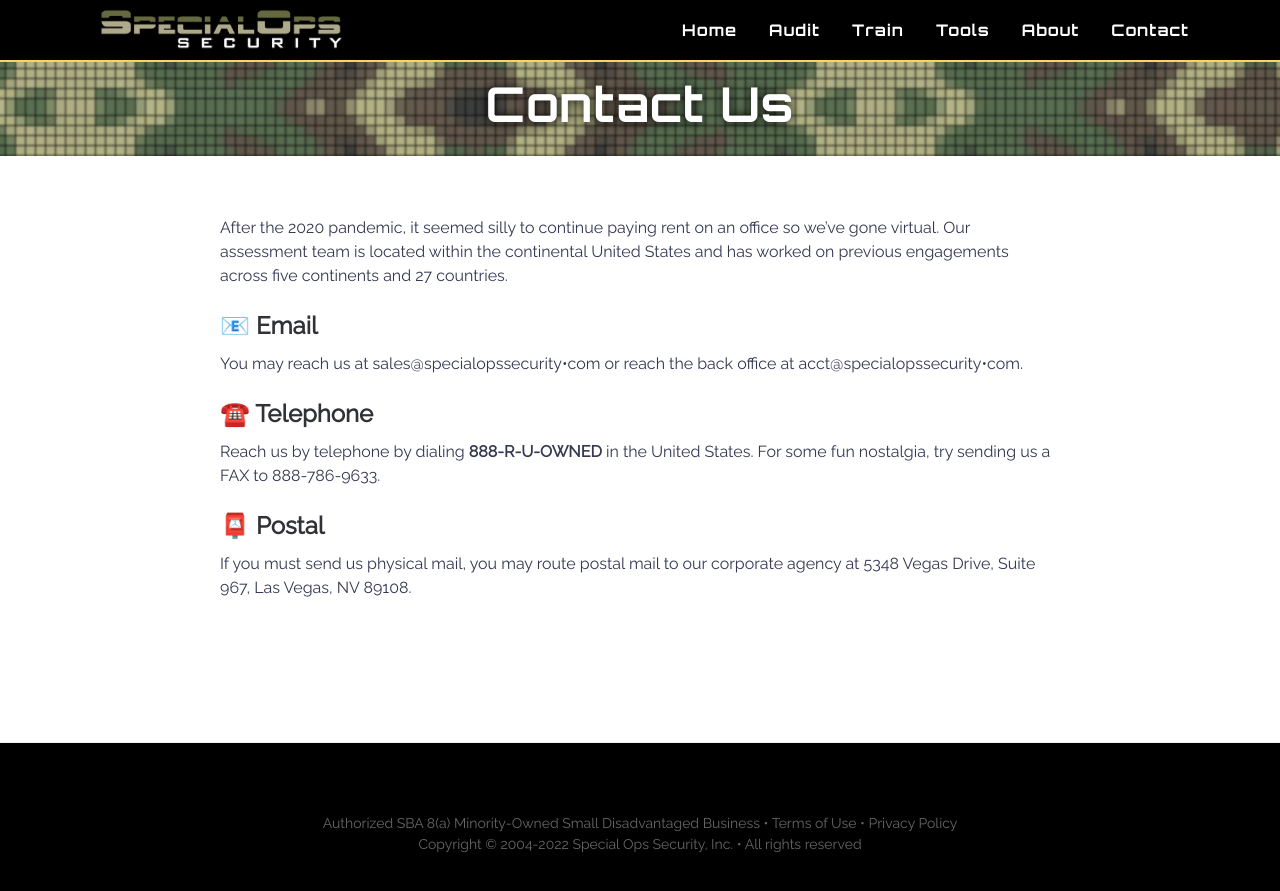
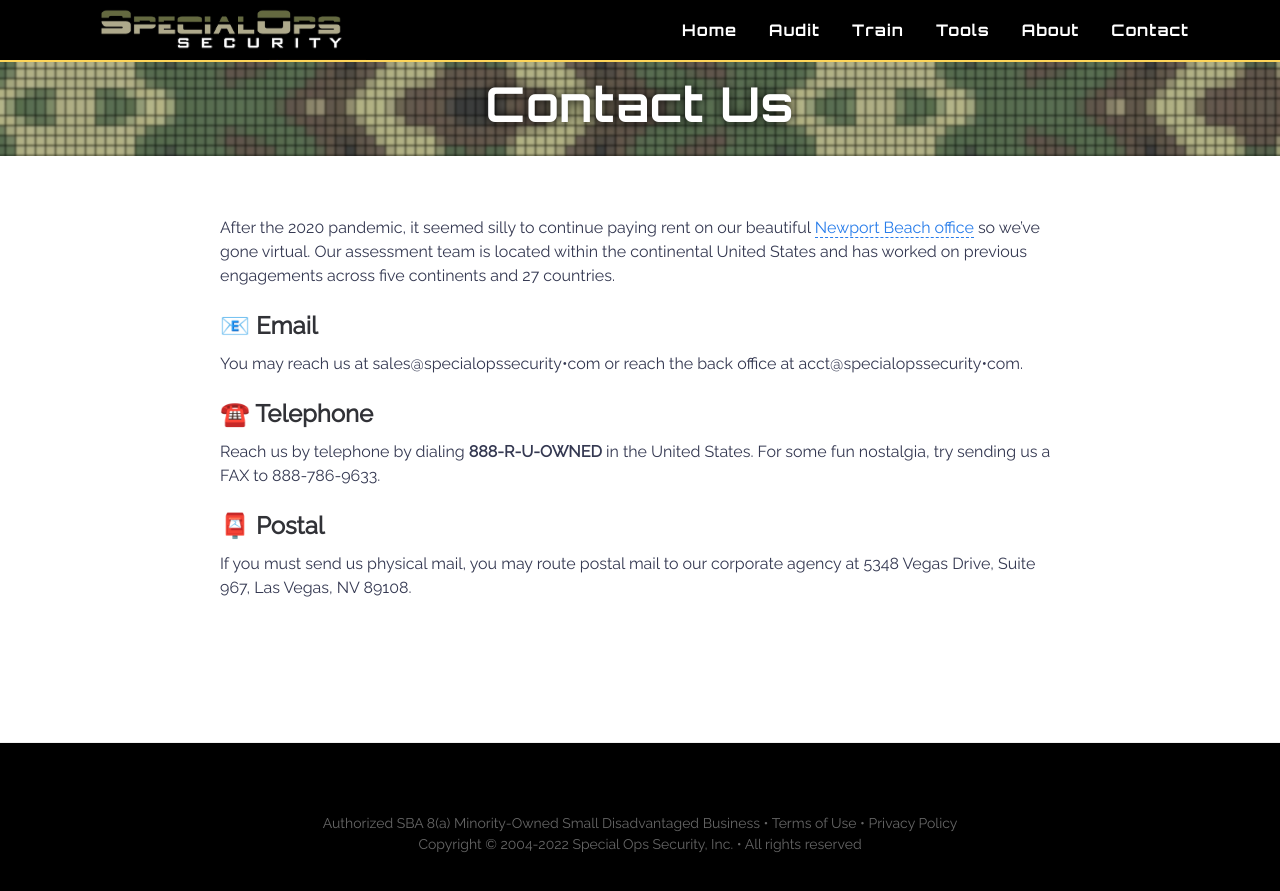
Before and after one commit to specialopssecurity/specialopssecurity.github.io, a Jekyll site: the page built from contact.md, in a window 1280 px wide. Shown: the top 891 px of the page. Built offline with Jekyll 4.4.1, drawn with Linux system fonts in a browser that asks for light colours.

Commit message:
Update contact.md

```diff
--- a/contact.md
+++ b/contact.md
@@ -4,9 +4,7 @@
 permalink: /contact/
 ---
 
-After the 2020 pandemic, it seemed silly to continue paying rent on an office so we've gone virtual. Our assessment
-team is located within the continental United States and has worked on previous engagements across five continents
-and 27 countries.
+After the 2020 pandemic, it seemed silly to continue paying rent on our beautiful [Newport Beach office](/assets/img/newport.jpg) so we've gone virtual. Our assessment team is located within the continental United States and has worked on previous engagements across five continents and 27 countries.
 
 ## 📧 Email
 
```
